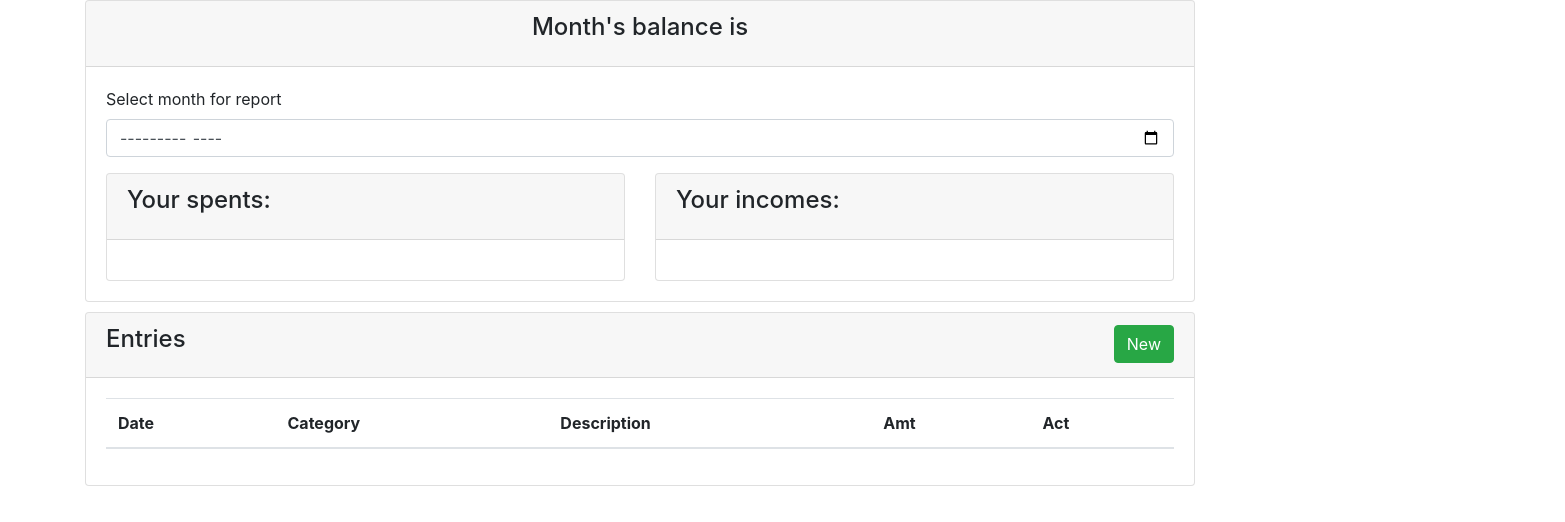
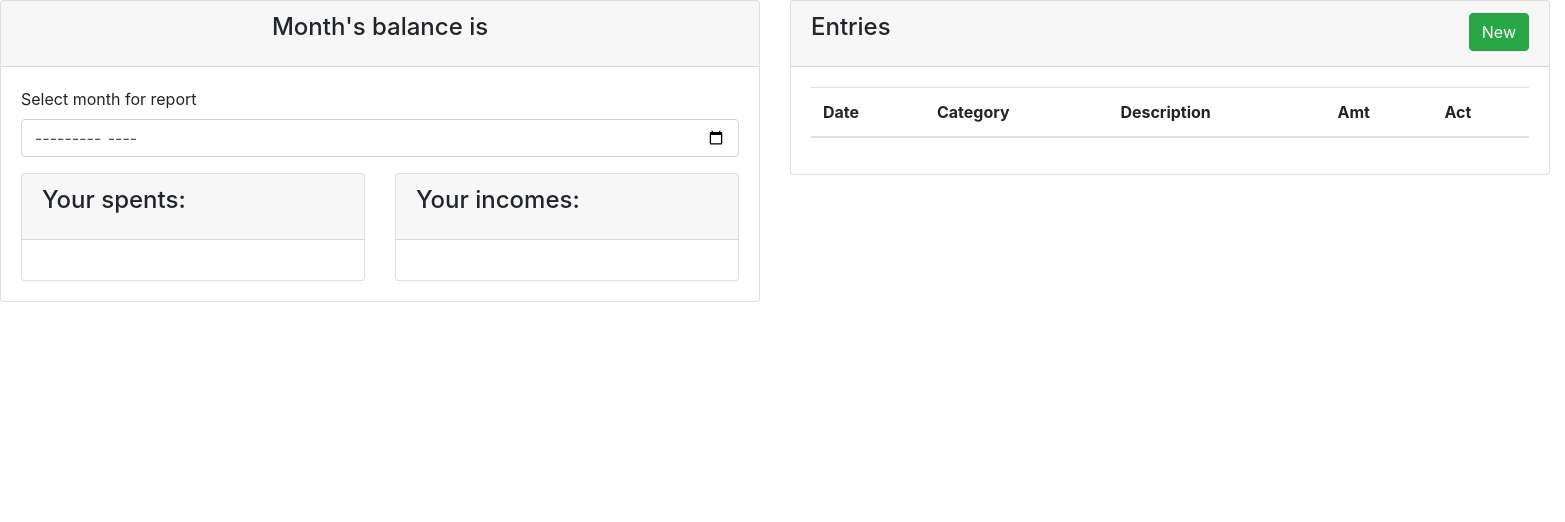
Before and after one commit to Qeenslet/Finance-app, an Electron app: page renderer/index.html in a window 1280 px wide. Shown: the whole page, 1565 px wide, since content can reach past the window. Drawn offline with Linux system fonts and the light colour scheme; no server answers.

Commit message:
Visual adjustments

```diff
--- a/Window.js
+++ b/Window.js
@@ -3,7 +3,7 @@
 const { BrowserWindow } = require('electron')
 
 const defaultProps = {
-    width: 800,
+    width: 1600,
     height: 1200,
     show: false,
     webPreferences: {
--- a/renderer/index.html
+++ b/renderer/index.html
@@ -8,8 +8,10 @@
 </head>
 
 <body>
-<div class="container">
-  <div class="card">
+<div class="container2" style="width:1550px">
+  <div class="row">
+    <div class="col-md-6">
+      <div class="card">
     <div class="card-header">
       <h4 class="card-title text-center">Month's balance is <span id="monBal"></span></h4>
     </div>
@@ -42,7 +44,9 @@
       </div>
     </div>
   </div>
-  <div class="card" style="margin-top: 10px">
+    </div>
+    <div class="col-md-6">
+      <div class="card">
     <div class="card-header">
       <div style="display: flex; flex-direction: row; justify-content: space-between">
         <div>
@@ -54,7 +58,7 @@
       </div>
     </div>
     <div class="card-body">
-      <div style="max-height: 400px; overflow: auto">
+      <div style="max-height: 800px; overflow: auto">
         <table class="table">
           <thead>
           <tr>
@@ -70,6 +74,8 @@
       </div>
     </div>
   </div>
+    </div>
+  </div>
 
 </div>
 <script src="./index.js"></script>
```
